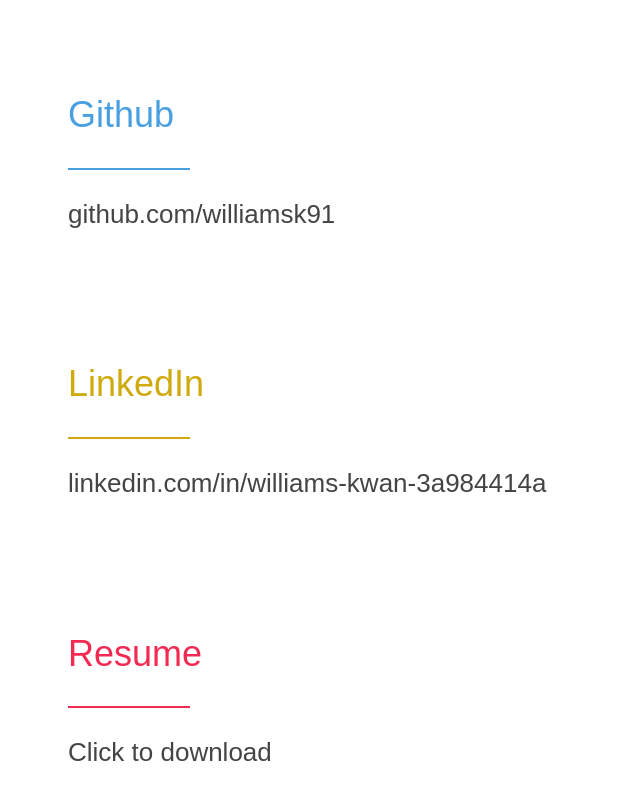
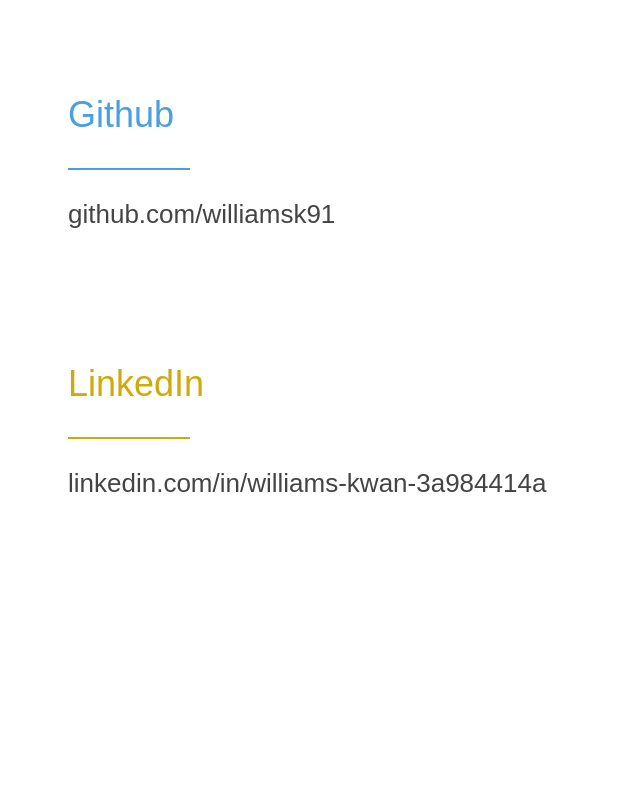
Before and after one commit to williamsk91/williamsk, a Next.js app: page /contact in a window 1280 px wide. Shown: the part 399-1199 px from the top of the page, without its empty margins (0-640 px from the left). After the commit the page ends 1072 px from the top, so only its background shows below. Built offline with nearby package versions, Linux system fonts and the light colour scheme.

Commit message:
feat: remove resume

```diff
--- a/pages/contact.tsx
+++ b/pages/contact.tsx
@@ -39,14 +39,6 @@
         </Text>
       </Section>
       <Spacer spacing={120} />
-      <Section title="Resume" color="red">
-        <Text type="main">
-          <Anchor href="Williams Kwan - Resume.pdf" color="red" download>
-            Click to download
-          </Anchor>
-        </Text>
-      </Section>
-      <Spacer spacing={120} />
     </div>
   );
 }
```
Also changed, not shown: 1 other file (tests, documents, lock files or other folders).
